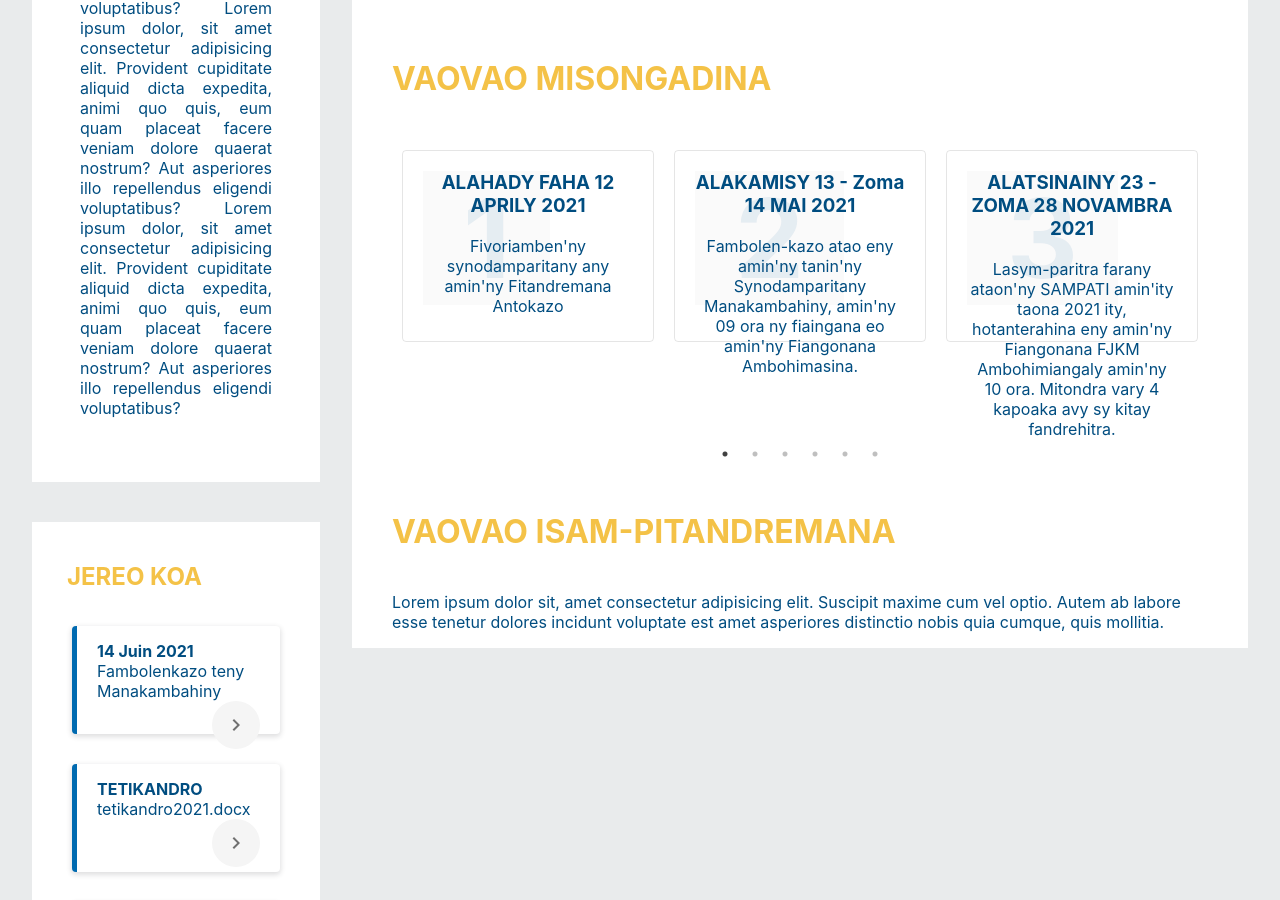
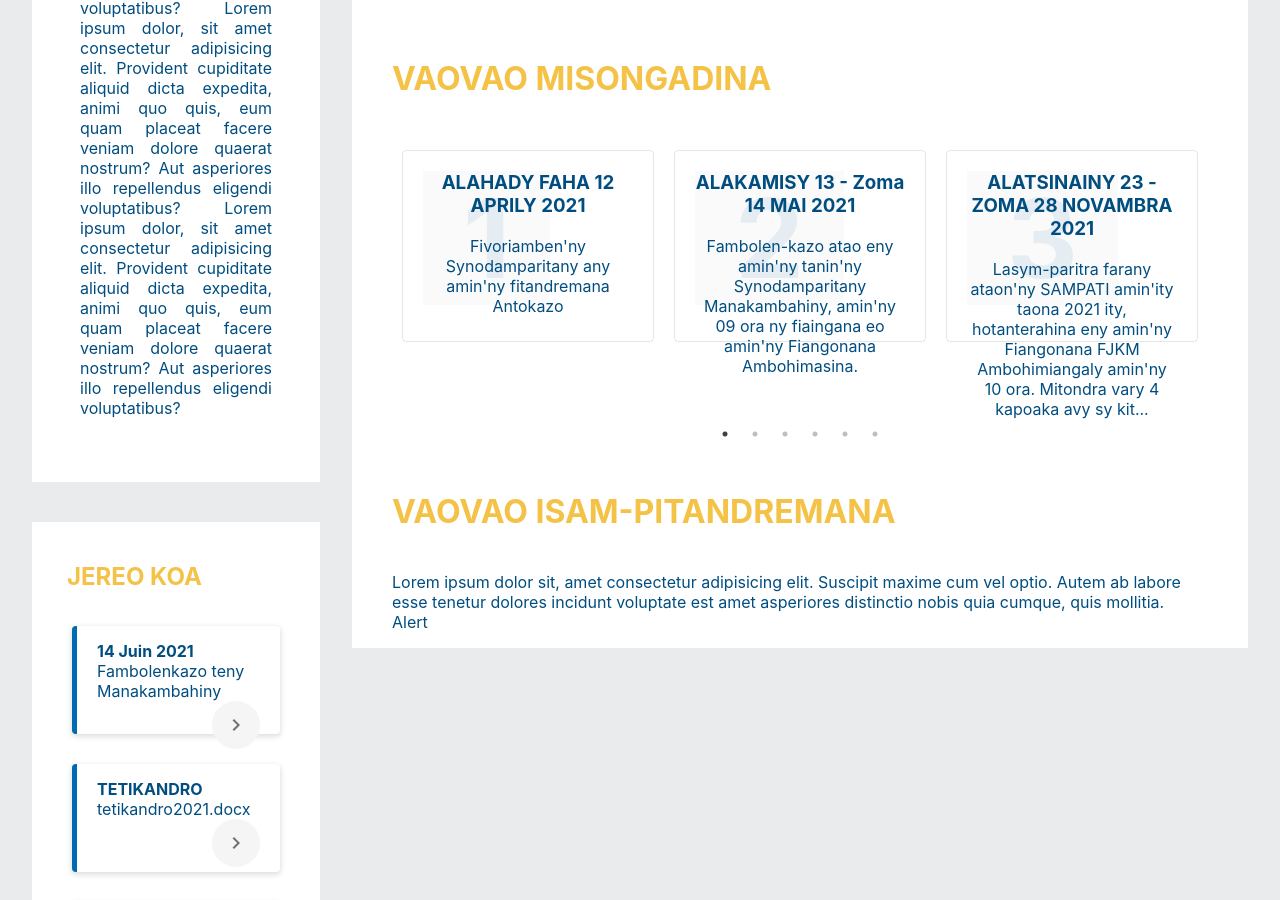
Before and after one commit to Dimby/spav05, a React (Create React App) app in the folder client/: page / in a window 1280 px wide. Shown: the part 1432-2332 px from the top of the page. Built offline with nearby package versions, Linux system fonts and the light colour scheme.

Commit message:
modal vaovao

```diff
--- a/client/src/Container/Accueil/Accueil.tsx
+++ b/client/src/Container/Accueil/Accueil.tsx
@@ -1,10 +1,27 @@
-import { Grid, IconButton } from '@material-ui/core';
+import { Button, Grid, IconButton } from '@material-ui/core';
+import Dialog from '@material-ui/core/Dialog';
+import DialogActions from '@material-ui/core/DialogActions';
+import DialogContent from '@material-ui/core/DialogContent';
+import DialogContentText from '@material-ui/core/DialogContentText';
+import DialogTitle from '@material-ui/core/DialogTitle';
 import { ChevronRight } from '@material-ui/icons';
 import React, { FC } from 'react';
 import { Link } from 'react-router-dom';
 import useStyles from "./style";
 import Slider from 'react-slick'
 import { verset } from '../../Lib/verset'
+
+function createDataMisongadina(id: number, title: string, desc: string) {
+  return { id, title, desc }
+}
+const rowsMisongadin = [
+  createDataMisongadina(1, "ALAHADY FAHA 12 APRILY 2021", "Fivoriamben'ny Synodamparitany any amin'ny fitandremana Antokazo"),
+  createDataMisongadina(2, "ALAKAMISY 13 - Zoma 14 MAI 2021", "Fambolen-kazo atao eny amin'ny tanin'ny Synodamparitany Manakambahiny, amin'ny 09 ora ny fiaingana eo amin'ny Fiangonana Ambohimasina."),
+  createDataMisongadina(3, "ALATSINAINY 23 - ZOMA 28 NOVAMBRA 2021", "Lasym-paritra farany ataon'ny SAMPATI amin'ity taona 2021 ity, hotanterahina eny amin'ny Fiangonana FJKM Ambohimiangaly amin'ny 10 ora. Mitondra vary 4 kapoaka avy sy kit..."),
+  createDataMisongadina(4, "ALAHADY FAHA 12 APRILY 2021", "Fivoriamben'ny Synodamparitany any amin'ny fitandremana Antokazo"),
+  createDataMisongadina(5, "ALAKAMISY 13 - Zoma 14 MAI 2021", "Fambolen-kazo atao eny amin'ny tanin'ny Synodamparitany Manakambahiny, amin'ny 09 ora ny fiaingana eo amin'ny Fiangonana Ambohimasina."),
+  createDataMisongadina(6, "ALATSINAINY 23 - ZOMA 28 NOVAMBRA 2021", "Lasym-paritra farany ataon'ny SAMPATI amin'ity taona 2021 ity, hotanterahina eny amin'ny Fiangonana FJKM Ambohimiangaly amin'ny 10 ora. Mitondra vary 4 kapoaka avy sy kit..."),
+]
 
 const Accueil: FC = () => {
   const classes = useStyles()
@@ -18,6 +35,14 @@ const Accueil: FC = () => {
     autoplaySpeed: 4000
   }
   const versetRandom = verset()
+  const [open, setOpen] = React.useState(false);
+  const handleClickOpen = () => {
+    setOpen(true);
+  };
+  const handleClose = () => {
+    setOpen(false);
+  };
+
   return (
     <div>
       <div className={classes.boxOne} style={{ height: height, zIndex: 2 }}>
@@ -186,47 +211,47 @@ const Accueil: FC = () => {
           <div className="content">
             <h1>VAOVAO MISONGADINA</h1>
             <Slider {...settings} className="slider">
-              <div className="itemSlick">
-                <div className="context">
-                  <div className="counter">1</div>
-                  <h3>ALAHADY FAHA 12 APRILY 2021</h3>
-                  <div>Fivoriamben'ny synodamparitany any amin'ny Fitandremana Antokazo</div>
+              {rowsMisongadin.map((row) => (
+                <div className="itemSlick" onClick={handleClickOpen}>
+                  <div className="context">
+                    <div className="counter">{row.id}</div>
+                    <h3>{row.title}</h3>
+                    <div>{row.desc}</div>
+                  </div>
                 </div>
-              </div>
-              <div className="itemSlick">
-                <div className="context">
-                  <div className="counter">2</div>
-                  <h3>ALAKAMISY 13 - Zoma 14 MAI 2021</h3>
-                  <div>Fambolen-kazo atao eny amin'ny tanin'ny Synodamparitany Manakambahiny, amin'ny 09 ora ny fiaingana eo amin'ny Fiangonana Ambohimasina.</div>
-                </div>
-              </div>
-              <div className="itemSlick">
-                <div className="context">
-                <div className="counter">3</div>
-                  <h3>ALATSINAINY 23 - ZOMA 28 NOVAMBRA 2021</h3>
-                  <div>Lasym-paritra farany ataon'ny SAMPATI amin'ity taona 2021 ity, hotanterahina eny amin'ny Fiangonana FJKM Ambohimiangaly amin'ny 10 ora. Mitondra vary 4 kapoaka avy sy kitay fandrehitra.</div>
-                </div>
-              </div>
-              <div className="itemSlick">
-                <div className="context">
-                  A
-                </div>
-              </div>
-              <div className="itemSlick">
-                <div className="context">
-                  A
-                </div>
-              </div>
-              <div className="itemSlick">
-                <div className="context">
-                  A
-                </div>
-              </div>
+              ))}
             </Slider>
+            <div>
+              <Dialog
+                open={open}
+                onClose={handleClose}
+                aria-labelledby="alert-dialog-title"
+                aria-describedby="alert-dialog-description"
+              >
+                <DialogTitle id="alert-dialog-title">{"Use Google's location service?"}</DialogTitle>
+                <DialogContent>
+                  <DialogContentText id="alert-dialog-description">
+                    Let Google help apps determine location. This means sending anonymous location data to
+                    Google, even when no apps are running.
+                  </DialogContentText>
+                </DialogContent>
+                <DialogActions>
+                  <Button onClick={handleClose} color="primary">
+                    Disagree
+                  </Button>
+                  <Button onClick={handleClose} color="primary" autoFocus>
+                    Agree
+                  </Button>
+                </DialogActions>
+              </Dialog>
+            </div>
           </div>
           <div className="content">
             <h1>VAOVAO ISAM-PITANDREMANA</h1>
             <div>Lorem ipsum dolor sit, amet consectetur adipisicing elit. Suscipit maxime cum vel optio. Autem ab labore esse tenetur dolores incidunt voluptate est amet asperiores distinctio nobis quia cumque, quis mollitia.</div>
+            <div>
+              Alert
+            </div>
           </div>
         </div>
       </div>
```
